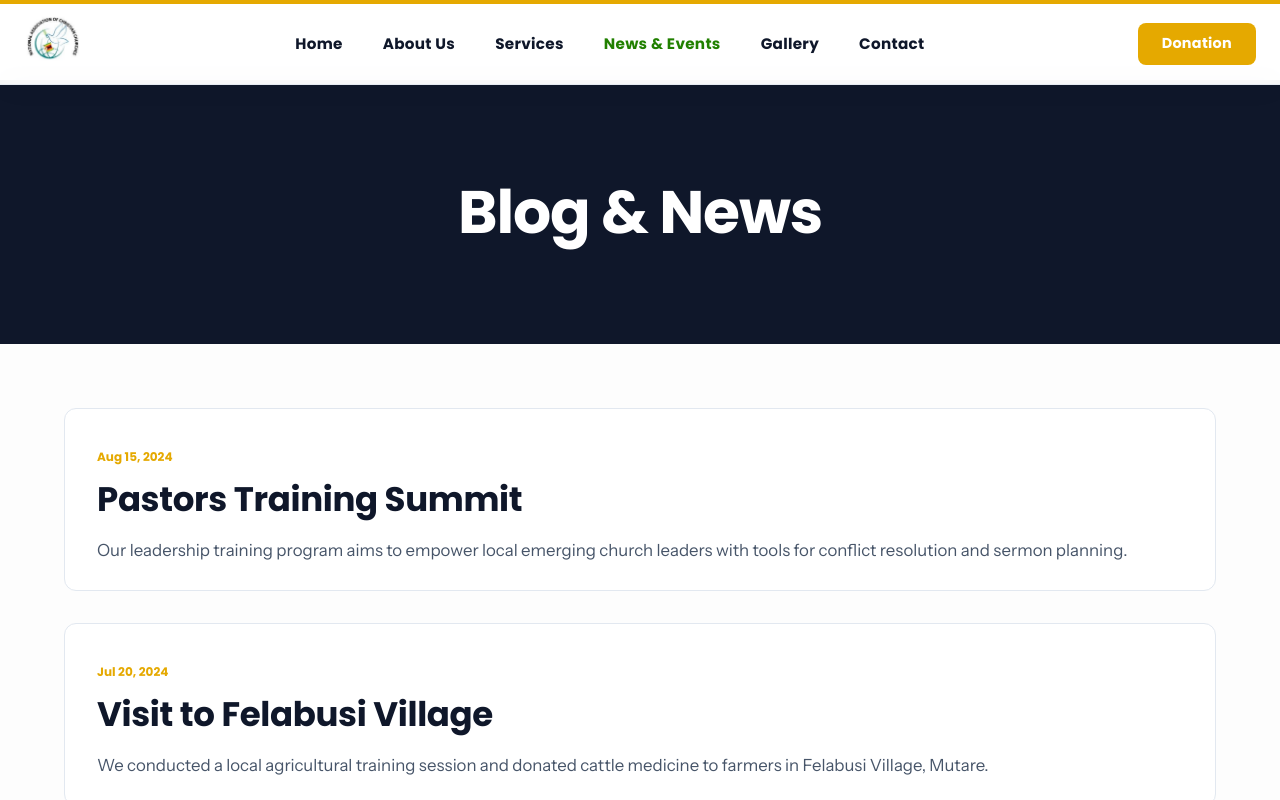
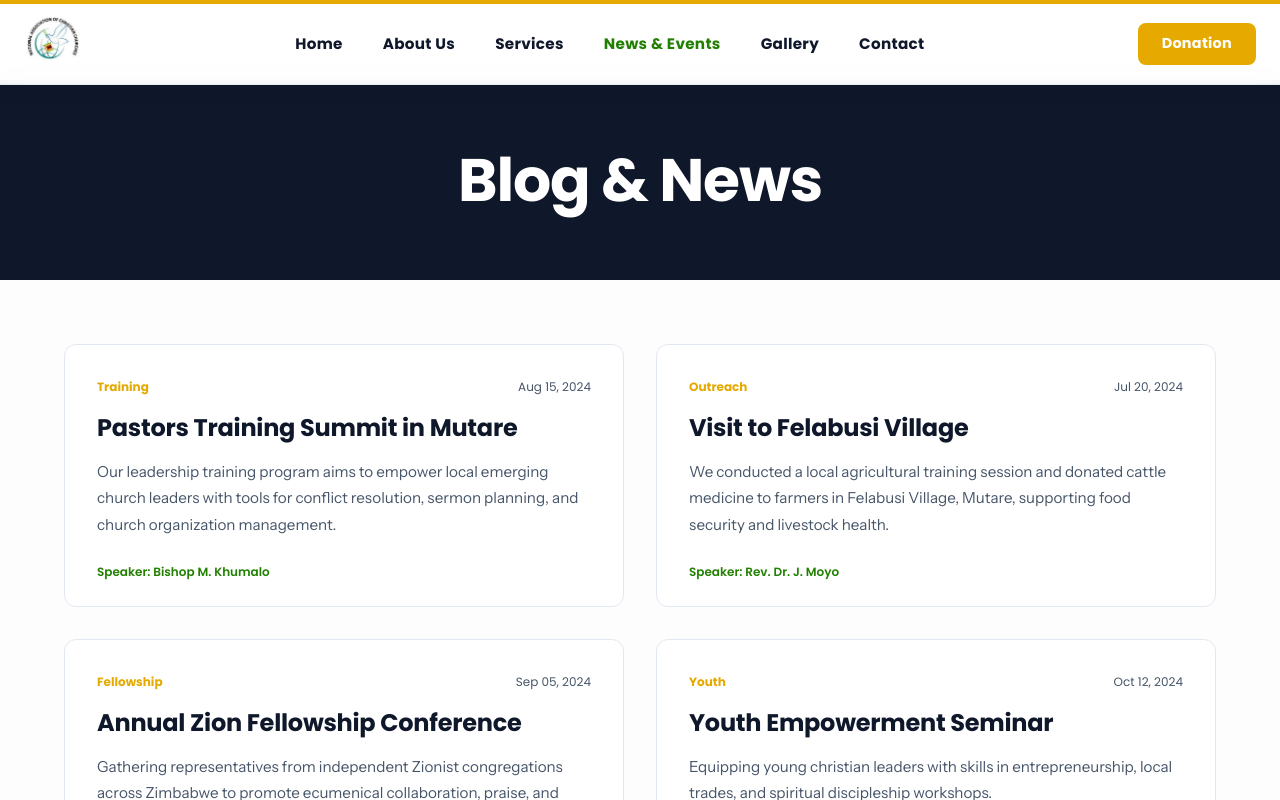
Before and after one commit to tonderaikawere/nacczw, a React (Vite) app: page /blog in a window 1280 px wide. Shown: the top 800 px of the page. Built offline with nearby package versions, Linux system fonts and the light colour scheme; a web font is replaced by a local one.

Commit message:
content: add detailed indigneous training summits and outreach posts to Blog page

```diff
--- a/src/pages/Blog/Blog.tsx
+++ b/src/pages/Blog/Blog.tsx
@@ -1,31 +1,37 @@
-import React from 'react';
-import { Box, Typography, Container, Grid, Card, CardContent } from '@mui/material';
+import React, { useState } from 'react';
+import { Box, Typography, Container, Grid, Card, CardContent, Button } from '@mui/material';
 import ContactSection from '../../components/ContactSection';
 import InformationSection from '../../components/InformationSection';
 import Footer from '../../components/Footer';
 
-const posts = [
-  { title: "Pastors Training Summit", date: "Aug 15, 2024", body: "Our leadership training program aims to empower local emerging church leaders with tools for conflict resolution and sermon planning." },
-  { title: "Visit to Felabusi Village", date: "Jul 20, 2024", body: "We conducted a local agricultural training session and donated cattle medicine to farmers in Felabusi Village, Mutare." }
+const allPosts = [
+  { title: "Pastors Training Summit in Mutare", tag: "Training", speaker: "Bishop M. Khumalo", date: "Aug 15, 2024", body: "Our leadership training program aims to empower local emerging church leaders with tools for conflict resolution, sermon planning, and church organization management." },
+  { title: "Visit to Felabusi Village", tag: "Outreach", speaker: "Rev. Dr. J. Moyo", date: "Jul 20, 2024", body: "We conducted a local agricultural training session and donated cattle medicine to farmers in Felabusi Village, Mutare, supporting food security and livestock health." },
+  { title: "Annual Zion Fellowship Conference", tag: "Fellowship", speaker: "Apostle E. Ncube", date: "Sep 05, 2024", body: "Gathering representatives from independent Zionist congregations across Zimbabwe to promote ecumenical collaboration, praise, and prayer partnerships." },
+  { title: "Youth Empowerment Seminar", tag: "Youth", speaker: "Sister P. Dube", date: "Oct 12, 2024", body: "Equipping young christian leaders with skills in entrepreneurship, local trades, and spiritual discipleship workshops." }
 ];
 
 const Blog: React.FC = () => {
   return (
     <Box sx={{ pt: '80px' }}>
-      <Box sx={{ py: 12, backgroundColor: '#0F172A', color: '#ffffff', textAlign: 'center' }}>
+      <Box sx={{ py: 8, backgroundColor: '#0F172A', color: '#ffffff', textAlign: 'center' }}>
         <Typography variant="h2" sx={{ fontFamily: '"Poppins", sans-serif', fontWeight: 800 }}>
           Blog & News
         </Typography>
       </Box>
       <Container maxWidth="lg" sx={{ py: 8 }}>
         <Grid container spacing={4}>
-          {posts.map((post, index) => (
-            <Grid item xs={12} key={index}>
-              <Card sx={{ border: '1px solid #E2E8F0', boxShadow: 'none', borderRadius: '12px' }}>
-                <CardContent sx={{ p: 4 }}>
-                  <Typography variant="caption" color="secondary" sx={{ fontWeight: 700 }}>{post.date}</Typography>
-                  <Typography variant="h4" sx={{ fontWeight: 700, mt: 1, mb: 2 }}>{post.title}</Typography>
-                  <Typography variant="body1" color="text.secondary">{post.body}</Typography>
+          {allPosts.map((post, index) => (
+            <Grid item xs={12} md={6} key={index}>
+              <Card sx={{ border: '1px solid #E2E8F0', boxShadow: 'none', borderRadius: '12px', height: '100%', display: 'flex', flexDirection: 'column' }}>
+                <CardContent sx={{ p: 4, flexGrow: 1 }}>
+                  <Box sx={{ display: 'flex', justifyContent: 'space-between', mb: 2 }}>
+                    <Typography variant="caption" sx={{ color: 'secondary.main', fontWeight: 800 }}>{post.tag}</Typography>
+                    <Typography variant="caption" color="text.secondary">{post.date}</Typography>
+                  </Box>
+                  <Typography variant="h4" sx={{ fontWeight: 800, mb: 2, fontSize: '1.5rem' }}>{post.title}</Typography>
+                  <Typography variant="body2" color="text.secondary" sx={{ mb: 3 }}>{post.body}</Typography>
+                  <Typography variant="caption" sx={{ display: 'block', mt: 'auto', fontWeight: 600, color: 'primary.main' }}>Speaker: {post.speaker}</Typography>
                 </CardContent>
               </Card>
             </Grid>
```
